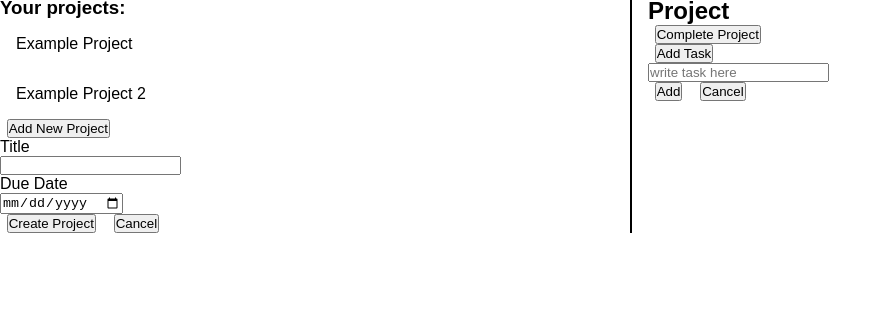
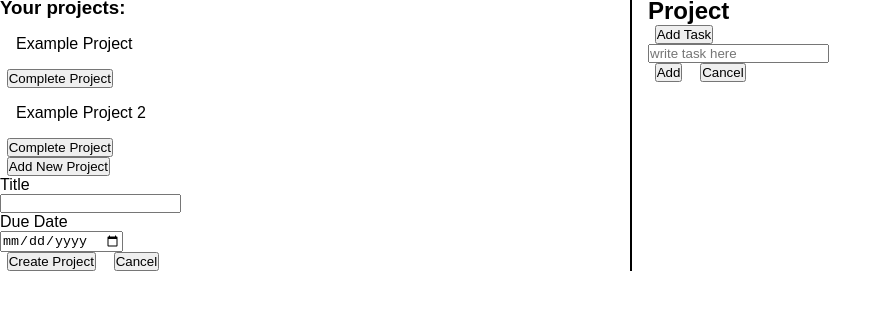
Before and after one commit to kmitova/todo-list, a plain HTML site: page index.html in a window 1280 px wide. Shown: the part 40-350 px from the top of the page, without its empty margins (0-892 px from the left). Drawn offline with Linux system fonts and the light colour scheme.

Commit message:
complete project functionality

```diff
--- a/index.html
+++ b/index.html
@@ -39,11 +39,13 @@
               <button class="cancel">Cancel</button>
         </div>
       </div>
-      <div class="content">
-        <div id="upper-part">
+      <div id="content">
+        <p class="hide" id="completed-project-text">You've completed your project!</p>
+        <div class="project-info">
+          <div id="upper-part">
           <h2 id="project-title-heading">Project</h2>
           <!-- <p>description of Example Project</p> -->
-          <button class="complete-project">Complete Project</button>
+          <!-- <button class="complete-project">Complete Project</button> -->
         </div>
         <div class="tasks-section">
           <ul id="tasks-list">
@@ -61,6 +63,8 @@
           <button id="add-new-task-form-btn">Add</button>
             <button class="cancel">Cancel</button>
         </div>
+
+        </div>
       </div>
     </main>
     <script src="./script.js"></script>
--- a/script.js
+++ b/script.js
@@ -13,11 +13,16 @@ let availableProjects;
 let completeBtn;
 let deleteTaskBtn;
 let projectDueDateDisplay;
+
 // GET CONSTANTS FROM DOM
 const upperPart = document.getElementById("upper-part");
 const projectTitleHeading = document.getElementById("project-title-heading");
 const taskList = document.getElementById("tasks-list");
-
+// let completeProjectBtn = document.createElement("button");
+// upperPart.appendChild(completeProjectBtn);
+let mainProjectContent = document.getElementById("project-info");
+let completedProjectText = document.getElementById("completed-project-text");
+console.log(completedProjectText.textContent);
 projectDueDateDisplay = document.createElement("h3");
 // projectDueDateDisplay.textContent = p.dueDate;
 upperPart.appendChild(projectDueDateDisplay);
@@ -61,16 +66,44 @@ window.onload = displayProjects();
 function displayProjects() {
   projectsList.textContent = "";
   myProjects.forEach(function (project, i) {
+    let itemDiv = document.createElement('div')
     let newProjectItem = document.createElement("li");
+    let completeProjectBtn = document.createElement('button')
+    completeProjectBtn.textContent = 'Complete Project'
+    completeProjectBtn.classList.add('complete-project-btn')
+
     newProjectItem.classList.add("project");
     newProjectItem.setAttribute("id", i);
     // console.log(project.title);
     console.log(i);
     newProjectItem.textContent = project.title;
-    projectsList.appendChild(newProjectItem);
+    projectsList.appendChild(itemDiv);
+    itemDiv.appendChild(newProjectItem)
+    itemDiv.appendChild(completeProjectBtn)
+    console.log(newProjectItem)
+    // completedProjectText.classList.add("hide");
+    // mainProjectContent.classList.remove("hide");
     addProjectsToDashboard();
+    completeProject()
   });
 }
+
+function completeProject() {
+  let allCompleteProjectBtns = document.querySelectorAll('.complete-project-btn')
+  console.log(allCompleteProjectBtns)
+  allCompleteProjectBtns.forEach((comp) =>
+    comp.addEventListener('click', () => {
+      console.log('clicked')
+      console.log(comp.previousSibling.textContent)
+      for (let item of myProjects) {
+        if (item.title === comp.previousSibling.textContent) {
+          console.log('same name')
+          comp.parentElement.classList.add('hide')
+        }
+      }
+    }))
+}
+
 
 // was not in a function before
 function addProjectsToDashboard() {
@@ -82,9 +115,12 @@ function addProjectsToDashboard() {
       let ind = e.target.id;
       console.log(availableProject);
       console.log(ind);
+
       selectedProject = myProjects[ind];
       renderProject(selectedProject);
+      // completeProject(selectedProject)
       // displayProjects()
+
       console.log("exit loop");
     });
   });
@@ -148,14 +184,23 @@ function addProject() {
 }
 
 function renderProject(p) {
+  // completedProjectText.classList.add('hide')
+  // mainProjectContent.classList.remove('hide')
   projectTitleHeading.textContent = "";
   projectDueDateDisplay.textContent = "";
-  console.log(p.title);
+  // console.log(p.title);
   projectTitleHeading.textContent = p.title;
   projectDueDateDisplay.textContent = "Due: " + p.dueDate;
   // for each task: display
+
+  // let completeProjectBtn = document.createElement('button')
+  // completeProjectBtn.classList.add('complete-project-btn')
+  // completeProjectBtn.textContent = 'Complete Project'
+  // upperPart.append(completeProjectBtn)
+  // console.log('button added')
+  // upperPart.appendChild(completeProjectBtn)
   currentTasks = p.tasks;
-  console.table(currentTasks);
+  // console.table(currentTasks);
   taskList.textContent = "";
   let taskItem
   currentTasks.forEach((currentTask) => {
@@ -179,7 +224,8 @@ function renderProject(p) {
     }
   });
   completeTask(p);
-  deleteTask(p, taskItem)
+  deleteTask(p)
+  // completeProject(p)
 }
 
 addTaskBtn.addEventListener("click", () => {
@@ -204,12 +250,12 @@ function deleteTask(p) {
           for (let el of item.tasks) {
             if (el.title === taskContent) {
               console.log(el.title)
-
               let index = item.tasks.indexOf(el)
               item.tasks.splice(index, 1)
               console.log(item.tasks)
               console.log(deleteTaskBtnE.parentNode)
               deleteTaskBtnE.parentNode.classList.add('hide')
+              renderProject(p)
             }
           }
         }
@@ -245,12 +291,53 @@ function completeTask(p) {
     })
   );
 }
+// let completeProjectBtns = document.querySelectorAll(".complete-project-btn");
+// console.log(completeProjectBtns);
+// completeProjectBtns.forEach((completeProjectBtnE) =>
+//   completeProjectBtnE.addEventListener("click", () => {
+//     console.log("clicked");
+//     let neededTitle = projectTitleHeading.textContent;
+//     console.log(neededTitle);
+//     for (let item of myProjects) {
+//       console.log(item);
+//       if (item.title === neededTitle) {
+//         console.log("title is the same: " + p.title);
+//         let index = myProjects.indexOf(item);
+//         console.log(item);
+//         myProjects.splice(index, 1);
+//         console.log(myProjects);
+//         completedProjectText.classList.remove("hide");
+//         // mainProjectContent.classList.add('hide')
+//         break;
+//         // mainProjectContent.classList.add('hide')
+//       }
+//     }
+//     displayProjects()
+//   })
+// );
+// function completeProject(p) {
+//   let completeProjectBtns = document.querySelectorAll(".complete-project-btn");
+//   console.log(completeProjectBtns)
+//   completeProjectBtns.forEach((completeProjectBtnE) =>
+//   completeProjectBtnE.addEventListener('click', ()=> {
+//     console.log('clicked')
+//     let neededTitle = projectTitleHeading.textContent
+//     console.log(neededTitle)
+//     for (let item of myProjects) {
+//       console.log(item)
+//       if (item.title === neededTitle) {
+//         console.log('title is the same: ' + p.title)
+//         let index = myProjects.indexOf(item)
+//         console.log(item)
+//         myProjects.splice(index, 1)
+//         console.log(myProjects)
+//         completedProjectText.classList.remove('hide')
+//         // mainProjectContent.classList.add('hide')
+//         break
+//         // mainProjectContent.classList.add('hide')
 
+//       }
 
-
-// let compleTaskBtns = document.querySelectorAll('.complete-task-btn')
-// console.log(compleTaskBtns)
-// compleTaskBtns.forEach((completeTaskBtn) =>
-//   completeTaskBtn.addEventListener('click', ()=> {
-//     console.log('in complete loop')
+//     }
 //   }))
+// }
```
